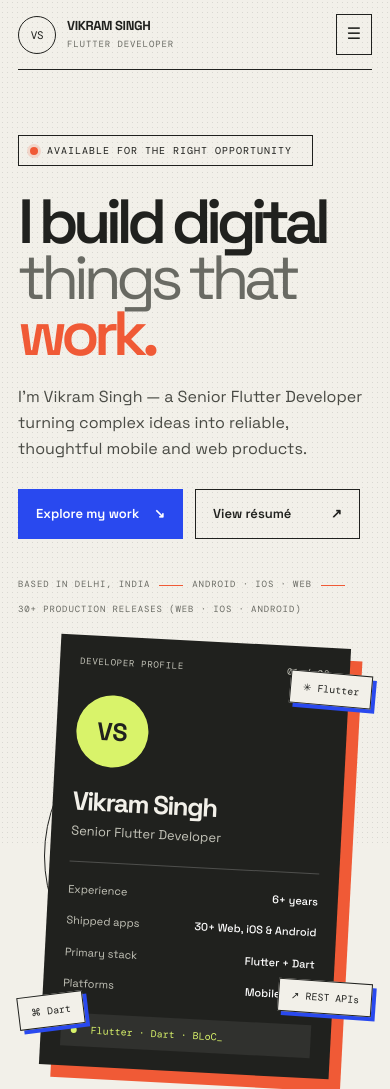
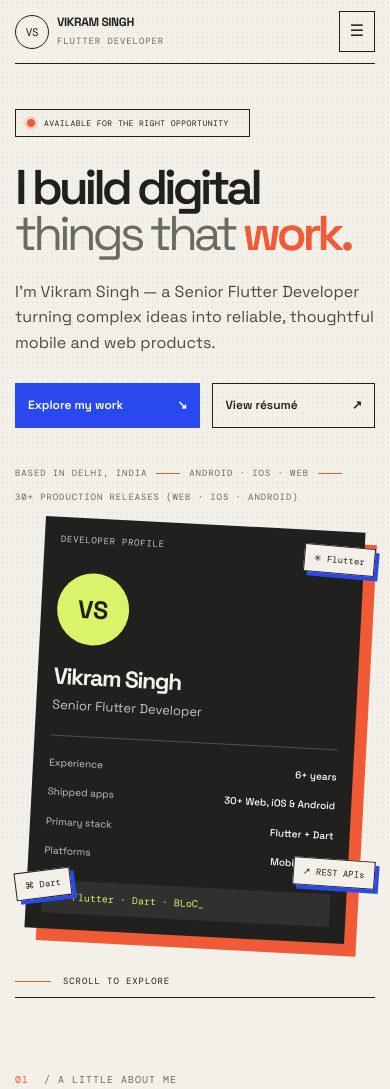
Before and after one commit to itsallabout2219/vikram-singh-portfolio, a plain HTML site: page index.html in a window 390 px wide. Shown: the top 1089 px of the page. Drawn offline with nearby package versions, Linux system fonts and the light colour scheme.

Commit message:
redesign

```diff
--- a/styles.css
+++ b/styles.css
@@ -225,12 +225,18 @@ a:focus-visible, button:focus-visible { outline: 3px solid var(--blue); outline-
 
 @media (max-width: 900px) {
   :root { --page: min(100% - 42px, 720px); }
-  .hero { grid-template-columns: 1fr .8fr; min-height: 600px; padding-top: 70px; }
-  .hero h1 { font-size: clamp(60px, 10vw, 88px); }
-  .hero-meta { max-width: 470px; }
   .project-featured { grid-template-columns: 1fr; }
   .project-featured .project-visual { grid-row: auto; min-height: 250px; }
   .skills-layout { gap: 40px; }
+}
+@media (max-width: 760px) {
+  .hero { display: flex; flex-direction: column; align-items: stretch; min-height: 0; padding-top: 68px; }
+  .hero-copy { max-width: 640px; }
+  .hero-meta { max-width: 520px; }
+  .project-grid { grid-template-columns: 1fr; }
+  .project-featured { grid-column: auto; grid-template-columns: 1fr; }
+  .project-featured .project-visual { min-height: 250px; }
+  .section-heading { align-items: start; }
 }
 @media (max-width: 640px) {
   :root { --page: calc(100% - 36px); }
@@ -239,20 +245,23 @@ a:focus-visible, button:focus-visible { outline: 3px solid var(--blue); outline-
   .nav { display: none; position: absolute; left: 0; right: 0; top: 70px; padding: 20px; background: var(--paper); border: 1px solid var(--ink); flex-direction: column; align-items: stretch; gap: 18px; }
   .nav.open { display: flex; }
   .nav-cta { text-align: center; }
-  .hero { display: flex; flex-direction: column; align-items: stretch; padding: 65px 0 62px; gap: 14px; }
-  .hero h1 { font-size: clamp(57px, 16vw, 88px); }
+  .hero { padding: 58px 0 62px; gap: 8px; }
+  .hero h1 { font-size: clamp(46px, 13vw, 82px); line-height: .94; }
   .hero-lead { font-size: 16px; }
   .hero-meta { gap: 9px; line-height: 1.7; }
   .hero-visual { min-height: 390px; margin-top: 10px; }
-  .hero-visual::before { width: 300px; }
+  .hero-visual::before { width: min(300px, 90vw); }
   .hero-visual::after { font-size: 190px; }
-  .profile-card { width: min(320px, 82%); padding: 20px; }
+  .profile-card { width: min(320px, calc(100% - 34px)); padding: 19px; }
+  .profile-row { align-items: flex-start; }
+  .profile-row strong { max-width: 58%; overflow-wrap: anywhere; }
   .tag-flutter { right: 0; top: 32px; }.tag-dart { left: 0; bottom: 45px; }.tag-api { right: 0; bottom: 58px; }
   .scroll-cue { bottom: 10px; }
   .intro-section, .work-section, .skills-section, .experience-section { padding-top: 75px; padding-bottom: 75px; }
   .intro-grid, .skills-layout { grid-template-columns: 1fr; gap: 25px; }
   .intro-grid h2, .section-heading h2, .skills-layout h2 { font-size: clamp(40px, 12vw, 58px); }
   .stats-grid { grid-template-columns: repeat(2, 1fr); margin-top: 48px; }
+  .stat strong { font-size: clamp(19px, 6vw, 27px); }
   .stat { min-height: 110px; padding: 17px 12px; border-bottom: 1px solid var(--line); }
   .stat:first-child { padding-left: 0; }.stat:nth-child(2) { border-right: 0; }.stat:nth-child(n+3) { border-bottom: 0; }
   .section-heading { display: block; }
@@ -273,7 +282,30 @@ a:focus-visible, button:focus-visible { outline: 3px solid var(--blue); outline-
   .contact-panel { padding: 35px 23px; }
   .contact-panel h2 { font-size: clamp(43px, 12vw, 60px); }
   .contact-panel::after { font-size: 190px; right: -20px; bottom: -65px; }
+  .contact-email { max-width: 100%; overflow-wrap: anywhere; font-size: 9px; }
   .footer { padding: 22px 0; display: grid; grid-template-columns: 1fr auto; row-gap: 15px; }
   .footer > span:nth-child(2) { display: none; }
   .copyright { grid-column: 1 / -1; }
 }
+@media (max-width: 420px) {
+  :root { --page: calc(100% - 30px); }
+  .site-header { height: 64px; }
+  .brand-mark { width: 34px; height: 34px; }
+  .brand { gap: 8px; font-size: 12px; }
+  .nav { top: 64px; padding: 17px; }
+  .hero { padding-top: 45px; }
+  .eyebrow { font-size: 8px; letter-spacing: .06em; }
+  .hero h1 { font-size: clamp(44px, 12.5vw, 54px); letter-spacing: -.085em; }
+  .hero-visual { min-height: 355px; }
+  .profile-card { padding: 16px; }
+  .profile-card h2 { font-size: 23px; }
+  .profile-row { font-size: 10px; }
+  .float-tag { padding: 7px 9px; font-size: 9px; }
+  .tag-flutter { top: 22px; }.tag-dart { bottom: 37px; }.tag-api { bottom: 48px; }
+  .button { min-width: 0; flex: 1 1 auto; padding: 12px; font-size: 12px; }
+  .stat { padding-inline: 9px; }
+  .stat > span { font-size: 8px; }
+  .contact-panel { padding: 30px 18px; }
+  .contact-panel h2 { font-size: clamp(40px, 11.5vw, 48px); }
+  .footer { column-gap: 10px; }
+}
```
